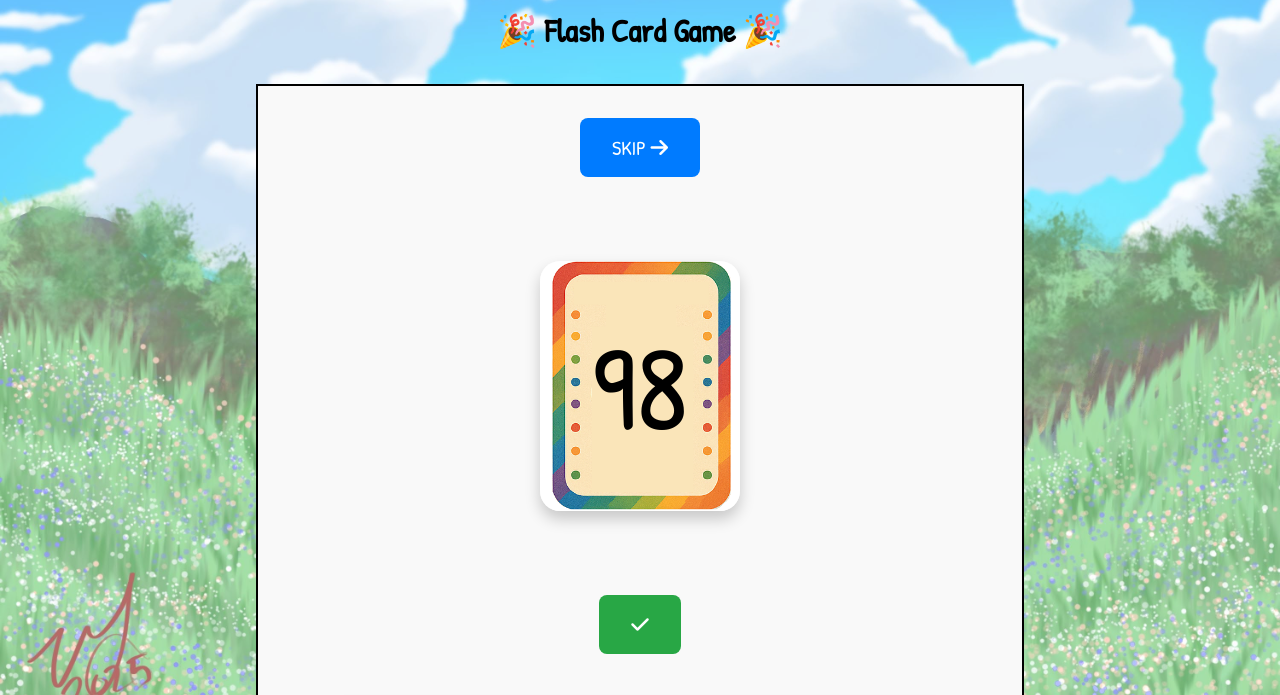
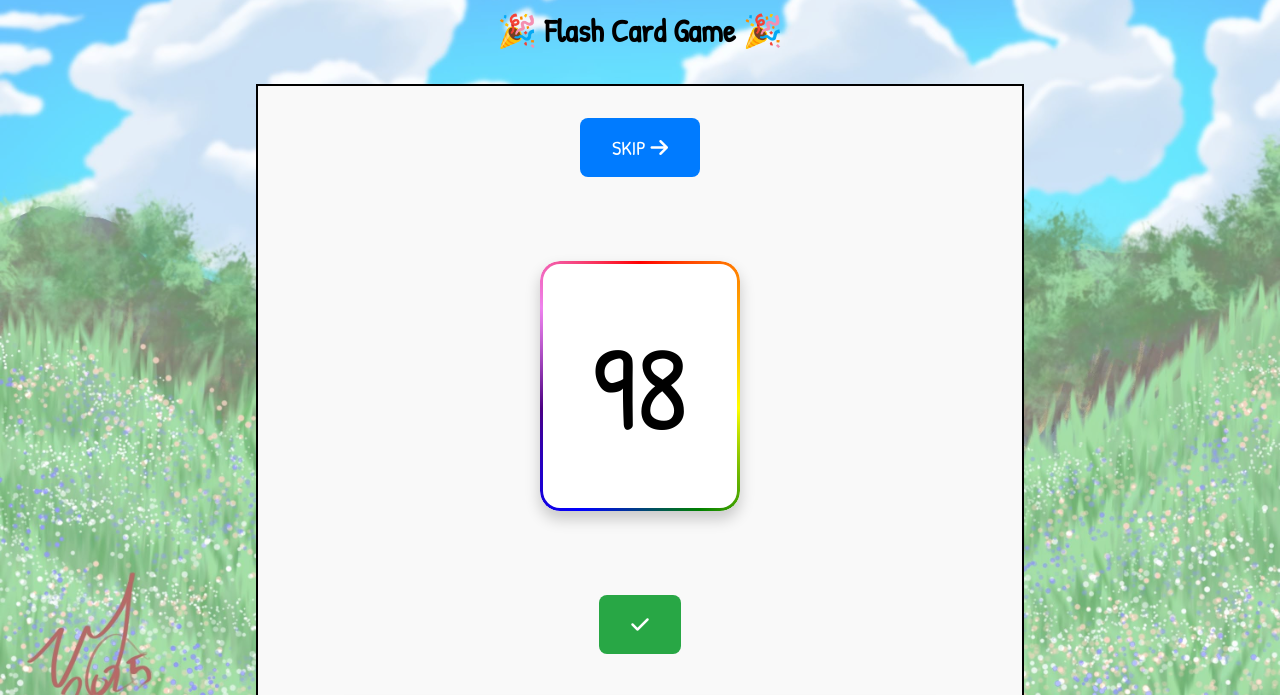
Before and after one commit to m-acosta/my-portfolio, a plain HTML site: page flash-cards.html in a window 1280 px wide. Both pictures are taken after a click on the button "Start Game". Shown: the part 98-793 px from the top of the page. Drawn offline with Linux system fonts and the light colour scheme.

Commit message:
Changed flash card appearance

```diff
--- a/css/flash-cards.css
+++ b/css/flash-cards.css
@@ -120,10 +120,8 @@ body {
   text-align: center;
   line-height: 250px;
   user-select: none;
-  background-image: url('../img/empty-flash-card.png');
-  background-size: cover;
-  background-position: center;
-  background-repeat: no-repeat;
+  background: white;
+  z-index: 1;
 }
 
 #flash-card::before {
@@ -131,6 +129,23 @@ body {
   position: absolute;
   inset: 0;
   border-radius: 20px;
+  padding: 3px;
+  background: conic-gradient(
+    red,
+    orange,
+    yellow,
+    green,
+    blue,
+    indigo,
+    violet,
+    red
+  );
+  background-size: cover;
+  -webkit-mask:
+    linear-gradient(#fff 0 0) content-box,
+    linear-gradient(#fff 0 0);
+  -webkit-mask-composite: xor;
+  mask-composite: exclude;
   z-index: 0;
 }
 
```
Also changed, not shown: img/empty-flash-card.png (deleted).
